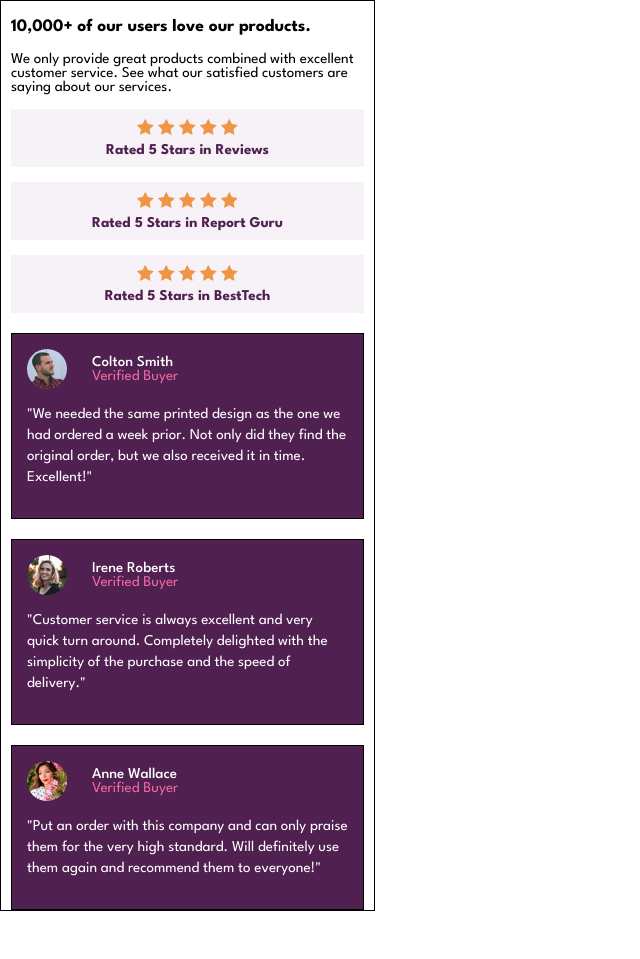
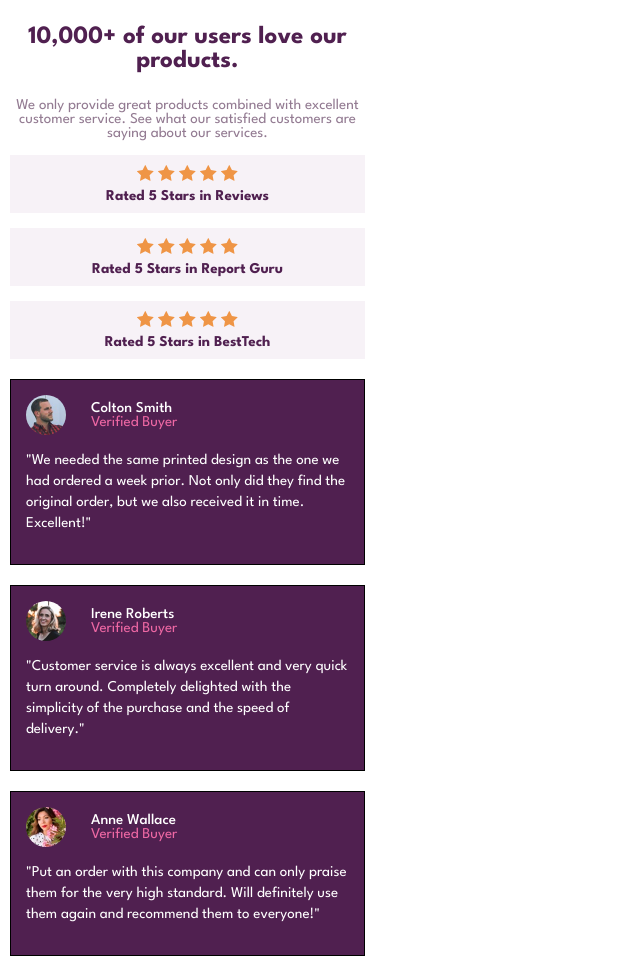
Before and after one commit to ajay117/social-proof-section, a plain HTML site: page index.html in a window 1280 px wide. Shown: the whole page, without its empty margins (0-640 px from the left). Before the commit the page ends 911 px from the top, so only its background shows below. Drawn offline with Linux system fonts and the light colour scheme.

Commit message:
Add styles for top info

```diff
--- a/index.css
+++ b/index.css
@@ -19,14 +19,24 @@ html {
 }
 
 body {
-  margin: 0;
+  margin: 20px 0;
   font-size: 1.5rem;
   font-family: "League Spartan", sans-serif;
 }
 
+h1 {
+  font-size: 25px;
+  text-align: center;
+  color: var(--very-dark-magenta);
+}
+
+article p {
+    text-align: center;
+    color: var(--dark-grayish-magent);
+}
+
 main {
   max-width: 37.5rem;
-  border: 1px solid;
   padding: 0 1rem;
 }
 
@@ -74,6 +84,6 @@ main {
   font-weight: 700;
 }
 
-.ratings  p {
-    margin: 0.5rem 0 0;
+.ratings p {
+  margin: 0.5rem 0 0;
 }
```
